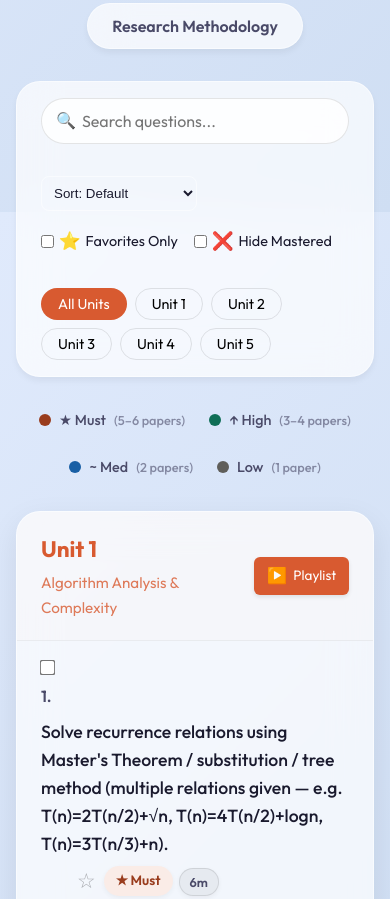
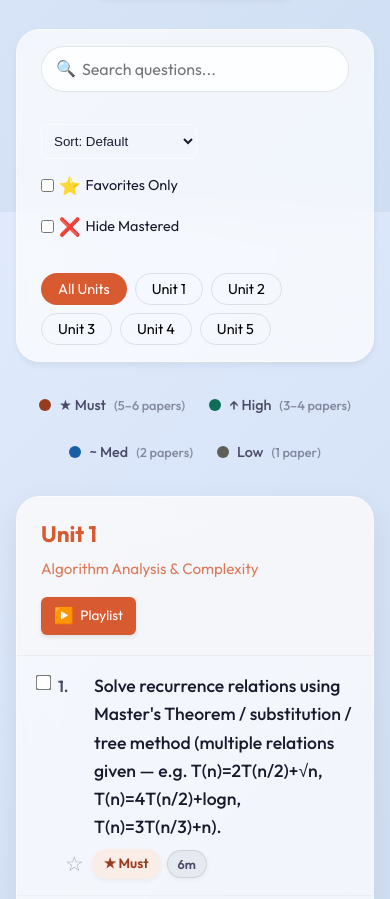
Before and after one commit to AbhiSethiya/exampy, a plain HTML site: page index.html in a window 390 px wide. Shown: the part 632-1531 px from the top of the page. Drawn offline with Linux system fonts and the light colour scheme.

Commit message:
Enhance mobile responsiveness for all new features

```diff
--- a/app.js
+++ b/app.js
@@ -232,12 +232,12 @@ function renderContent() {
     header.className = "unit-header";
     header.style.background = activeSubject.theme.bg;
     header.innerHTML = `
-      <div style="display: flex; justify-content: space-between; align-items: center; width: 100%;">
+      <div class="unit-header-content">
         <div>
           <div class="unit-title" style="color:${activeSubject.theme.primary}">${unitObj.title}</div>
           <div class="unit-sub" style="color:${activeSubject.theme.primary}">${unitObj.sub}</div>
         </div>
-        <a href="https://www.youtube.com/results?search_query=${encodeURIComponent(activeSubject.label + ' ' + unitObj.sub + ' playlist')}" target="_blank" rel="noopener noreferrer" style="background: ${activeSubject.theme.primary}; color: white; padding: 0.4rem 0.8rem; border-radius: 6px; text-decoration: none; font-size: 0.85rem; display: flex; align-items: center; gap: 0.4rem; box-shadow: 0 2px 4px rgba(0,0,0,0.1);" onmouseover="this.style.opacity='0.8'" onmouseout="this.style.opacity='1'" title="Search for a YouTube playlist on this topic">
+        <a href="https://www.youtube.com/results?search_query=${encodeURIComponent(activeSubject.label + ' ' + unitObj.sub + ' playlist')}" target="_blank" rel="noopener noreferrer" class="playlist-btn" style="background: ${activeSubject.theme.primary}; color: white;" title="Search for a YouTube playlist on this topic">
           <span style="font-size: 1rem;">▶️</span> Playlist
         </a>
       </div>
--- a/index.html
+++ b/index.html
@@ -12,7 +12,7 @@
 
   <div class="container">
     <div class="header">
-      <div class="header-content" style="display: flex; justify-content: space-between; align-items: center;">
+      <div class="header-content">
         <div>
           <h1>Master Exam Bank (ai generated ahh name)</h1>
           <p>Vibe Coded Shii</p>
@@ -40,7 +40,7 @@
         <input type="text" class="search-input" id="search-input" placeholder="Search questions..." />
       </div>
 
-      <div class="controls-row" style="display: flex; gap: 1rem; align-items: center; flex-wrap: wrap; margin-top: 1rem;">
+      <div class="controls-row">
         <select id="sort-select" class="sort-select" style="padding: 0.5rem; border-radius: 8px; border: 1px solid var(--border-color); background: var(--card-bg); color: var(--text-color); cursor: pointer;">
           <option value="default">Sort: Default</option>
           <option value="freq">Sort: Importance</option>
--- a/styles.css
+++ b/styles.css
@@ -360,13 +360,62 @@ body {
   to { opacity: 1; transform: translateY(0); }
 }
 
+.header-content {
+  display: flex;
+  justify-content: space-between;
+  align-items: center;
+}
+
+.controls-row {
+  display: flex;
+  gap: 1rem;
+  align-items: center;
+  flex-wrap: wrap;
+  margin-top: 1rem;
+}
+
+.unit-header-content {
+  display: flex;
+  justify-content: space-between;
+  align-items: center;
+  width: 100%;
+}
+
+.playlist-btn {
+  padding: 0.4rem 0.8rem;
+  border-radius: 6px;
+  text-decoration: none;
+  font-size: 0.85rem;
+  display: flex;
+  align-items: center;
+  gap: 0.4rem;
+  box-shadow: 0 2px 4px rgba(0,0,0,0.1);
+  transition: opacity 0.2s;
+}
+
+.playlist-btn:hover {
+  opacity: 0.8;
+}
+
 /* Responsive */
 @media (max-width: 768px) {
+  .header-content {
+    flex-direction: column;
+    gap: 1rem;
+    justify-content: center;
+  }
   .toolbar { flex-direction: column; align-items: stretch; }
-  .q-item { flex-direction: column; padding: 1rem 1.5rem; gap: 0.5rem; }
-  .q-meta { flex-direction: row; justify-content: flex-start; width: 100%; margin-left: 36px; }
+  .controls-row { flex-direction: column; align-items: flex-start; gap: 0.8rem; }
+  .unit-header-content {
+    flex-direction: column;
+    align-items: flex-start;
+    gap: 1rem;
+  }
+  .q-item { flex-wrap: wrap; padding: 1rem 1.25rem; gap: 0.5rem; }
+  .q-meta { flex-basis: 100%; margin-left: 28px; justify-content: flex-start; align-items: center; flex-direction: row; }
   .unit-header { padding: 1.25rem 1.5rem; }
-  .header h1 { font-size: 2.2rem; }
+  .header h1 { font-size: 2.2rem; text-align: center; }
+  .header p { text-align: center; }
 }
 
 /* Print Styles */
```
